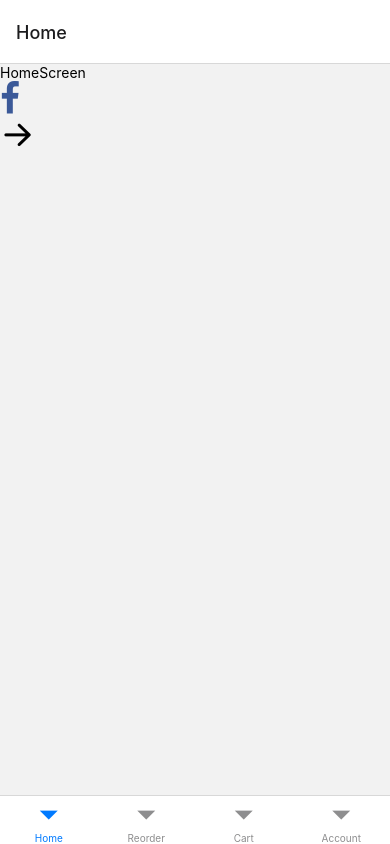
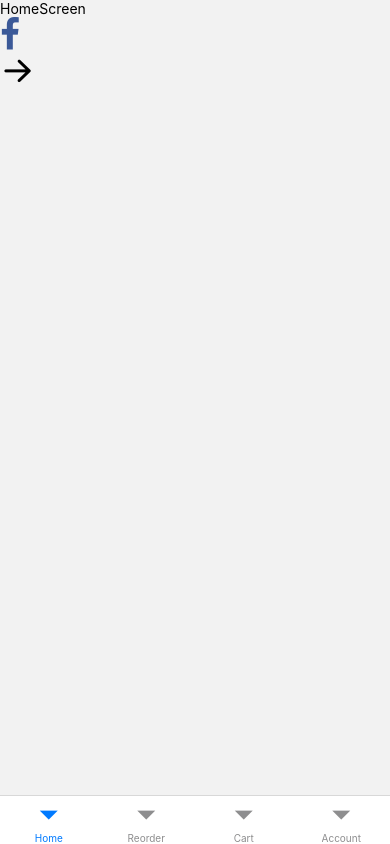
Before and after one commit to nafis200/React-native-shopApp, a React Native app: screen / in a window 390 px wide. Built offline with nearby package versions, Linux system fonts and the light colour scheme.

Commit message:
header options

```diff
--- a/App.jsx
+++ b/App.jsx
@@ -13,7 +13,9 @@ const Tab = createBottomTabNavigator();
 const App = () => {
   return (
     <NavigationContainer>
-      <Tab.Navigator>
+      <Tab.Navigator screenOptions={{
+    headerShown: false,
+}}>
         <Tab.Screen name="Home" component={HomeScreen} />
         <Tab.Screen name="Reorder" component={HomeScreen} />
         <Tab.Screen name="Cart" component={HomeScreen} />
```
